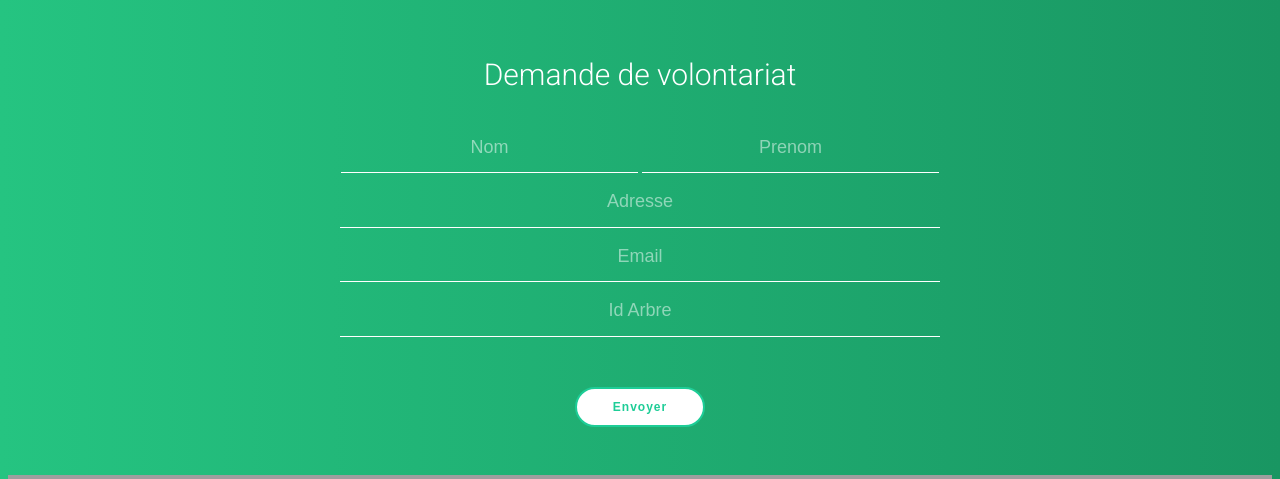
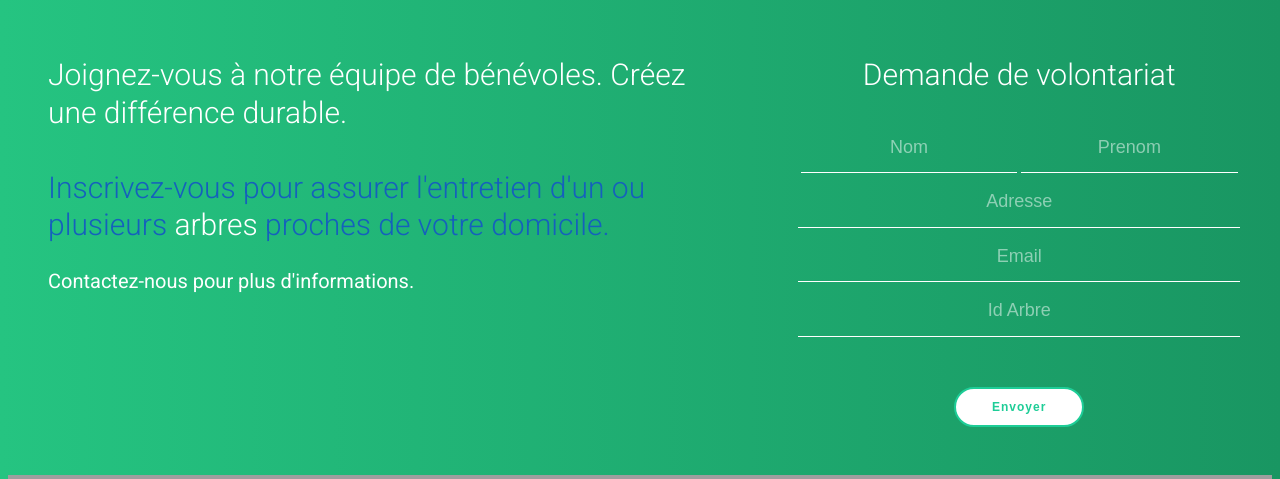
Before and after one commit to sp260/tree-care, a Flask app: page / in a window 1280 px wide. Shown: the top 479 px of the page. Run offline with Flask 2, Linux system fonts and the light colour scheme; grey boxes are pictures that could not be loaded.

Commit message:
improving styles

```diff
--- a/static/style.css
+++ b/static/style.css
@@ -9,15 +9,34 @@ body {
     background: linear-gradient(to right, #25c481, #199662);
 }
 
-.subscribe-box {
+.top_c {
     padding: 3em 0;
     text-align: center;
     color: white;
 }
 
+.top {
+    max-width: 1400px;
+    margin: auto;
+    display: table;
+}
+
+.parag {
+    width: 60%;
+    display: table-cell;
+    padding: 0 2em;
+    text-align: left;
+    font-size: 20px;
+}
+
+.subscribe-box {
+    width: 40%;
+    display: table-cell;
+    padding: 0 2em;
+}
+
 .subscribe {
     width: 100%;
-    max-width: 600px;
     margin: auto;
 }
 
@@ -34,11 +53,11 @@ input {
 }
 
 .allwidth {
-    width: 600px;
+    width: 100%;
 }
 
 .halfwidth {
-    width: 297px;
+    width: 49%;
 }
 
 input::placeholder {
--- a/templates/index.html
+++ b/templates/index.html
@@ -7,8 +7,20 @@
   <link type="text/css" rel="stylesheet" href="{{ url_for('static', filename='style.css') }}">
 </head>
 <body>
+  <div class="top_c">
+    <div class="top">
+      <div class="parag">
+        <h2>
+          Joignez-vous à notre équipe de bénévoles. Créez une différence durable.
+          <br /><br />
+          <font color="#1560BD">
+            Inscrivez-vous pour assurer l'entretien d'un ou plusieurs <font color="white">arbres</font> proches de votre domicile.
+          </font>
+        </h2>
+        <p>Contactez-nous pour plus d'informations.</p>
+      </div>
       <div class="subscribe-box">
-    <h2>Demande de volontariat</h1>
+        <h2>Demande de volontariat</h2>
         <form class="subscribe" action="/" method="POST">
             <input class="halfwidth", type="text", placeholder="Nom", name="last_name", autocomplete="off" required>
             <input class="halfwidth", type="text", placeholder="Prenom", name="first_name", autocomplete="off" required>
@@ -18,6 +30,8 @@
             <button class="container" id="button" type="submit">Envoyer</button>
         </form>
       </div>
+    </div>
+  </div>
   <div class="dashboard">
     <iframe class="report" width="1400" height="650" src="https://datastudio.google.com/embed/reporting/1lHPe3k8aQSP4lUfZla0a-9tXzvzVc_Nu/page/YDlq" frameborder="0" style="border:0" allowfullscreen></iframe>
   </div>
```
Also changed, not shown: README.md. Lines whose indentation alone changed are shown as unchanged.
